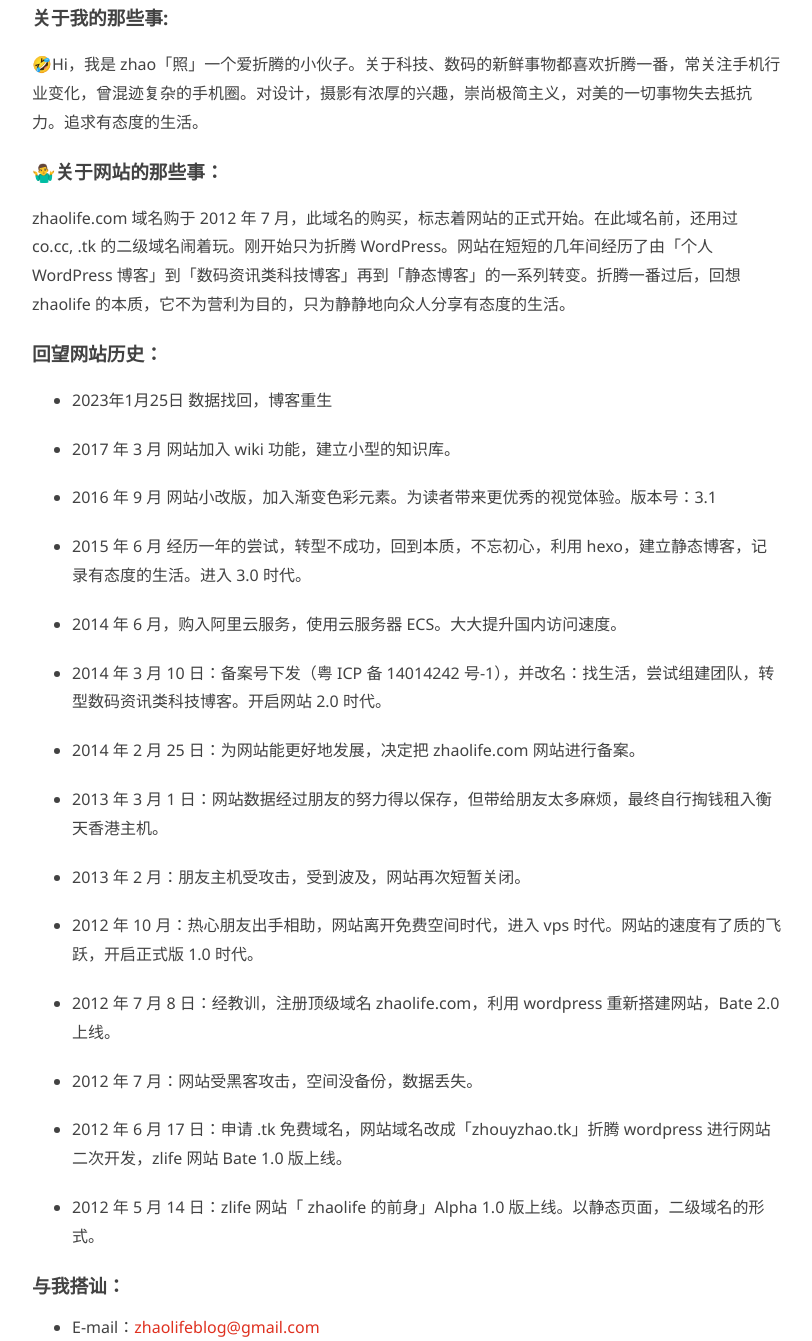
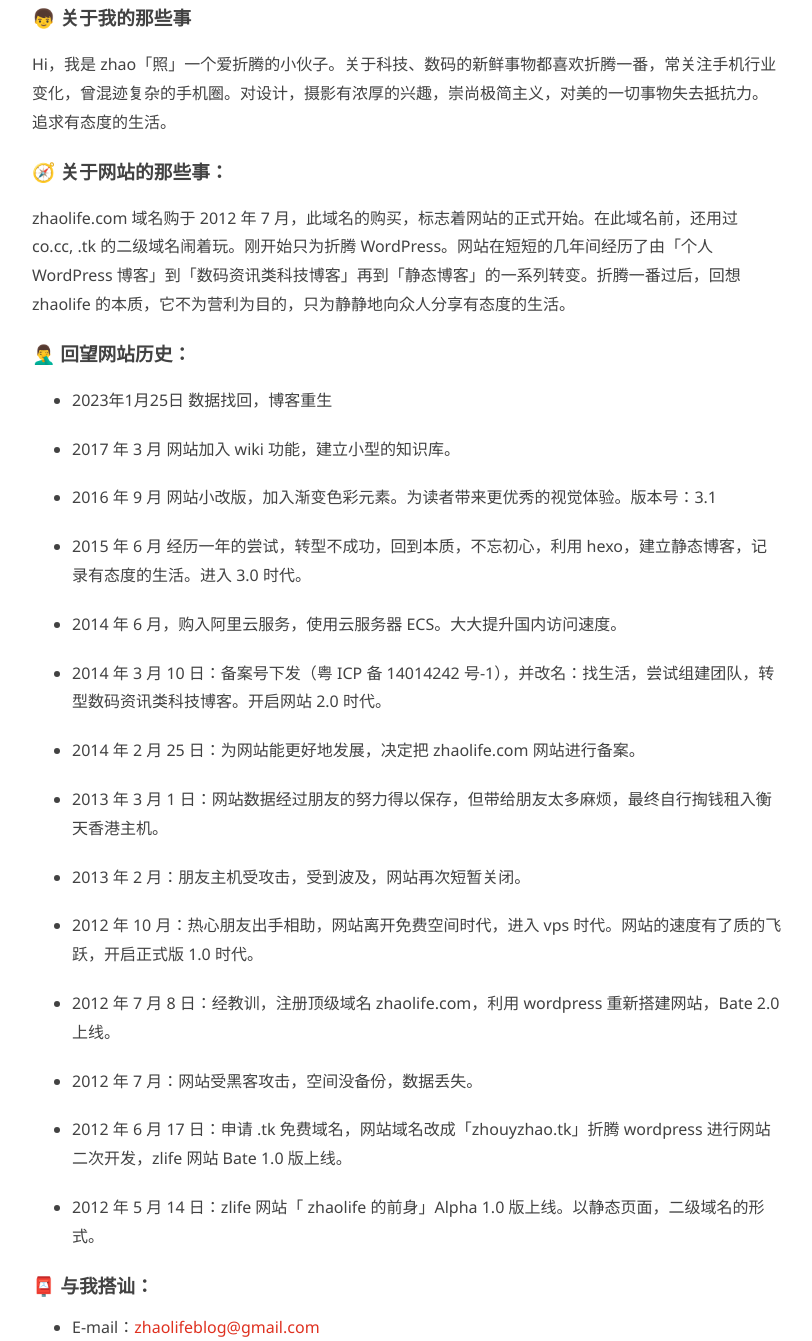
Before and after one commit to zhouyzhao/zhaolife.github.io, a plain HTML site: page about/index.html in a window 1280 px wide. Shown: the part 328-1669 px from the top of the page, without its empty margins (233-1045 px from the left). Drawn offline with Linux system fonts and the light colour scheme.

Commit message:
Site updated: 2023-01-27 22:47:15

```diff
--- a/about/index.html
+++ b/about/index.html
@@ -84,9 +84,9 @@
   <div class="article-content">
     <div class="entry">
 
-        <h3 id="关于我的那些事"><a href="#关于我的那些事" class="headerlink" title="关于我的那些事:"></a>关于我的那些事:</h3><p>🤣Hi，我是 zhao「照」一个爱折腾的小伙子。关于科技、数码的新鲜事物都喜欢折腾一番，常关注手机行业变化，曾混迹复杂的手机圈。对设计，摄影有浓厚的兴趣，崇尚极简主义，对美的一切事物失去抵抗力。追求有态度的生活。</p>
-<h3 id="🤷‍♂️关于网站的那些事："><a href="#🤷‍♂️关于网站的那些事：" class="headerlink" title="🤷‍♂️关于网站的那些事："></a>🤷‍♂️关于网站的那些事：</h3><p>zhaolife.com 域名购于 2012 年 7 月，此域名的购买，标志着网站的正式开始。在此域名前，还用过 co.cc, .tk 的二级域名闹着玩。刚开始只为折腾 WordPress。网站在短短的几年间经历了由「个人 WordPress 博客」到「数码资讯类科技博客」再到「静态博客」的一系列转变。折腾一番过后，回想 zhaolife 的本质，它不为营利为目的，只为静静地向众人分享有态度的生活。</p>
-<h3 id="回望网站历史："><a href="#回望网站历史：" class="headerlink" title="回望网站历史："></a>回望网站历史：</h3><ul>
+        <h3 id="👦-关于我的那些事"><a href="#👦-关于我的那些事" class="headerlink" title="👦 关于我的那些事"></a>👦 关于我的那些事</h3><p>Hi，我是 zhao「照」一个爱折腾的小伙子。关于科技、数码的新鲜事物都喜欢折腾一番，常关注手机行业变化，曾混迹复杂的手机圈。对设计，摄影有浓厚的兴趣，崇尚极简主义，对美的一切事物失去抵抗力。追求有态度的生活。</p>
+<h3 id="🧭-关于网站的那些事："><a href="#🧭-关于网站的那些事：" class="headerlink" title="🧭 关于网站的那些事："></a>🧭 关于网站的那些事：</h3><p>zhaolife.com 域名购于 2012 年 7 月，此域名的购买，标志着网站的正式开始。在此域名前，还用过 co.cc, .tk 的二级域名闹着玩。刚开始只为折腾 WordPress。网站在短短的几年间经历了由「个人 WordPress 博客」到「数码资讯类科技博客」再到「静态博客」的一系列转变。折腾一番过后，回想 zhaolife 的本质，它不为营利为目的，只为静静地向众人分享有态度的生活。</p>
+<h3 id="🤦‍♂️-回望网站历史："><a href="#🤦‍♂️-回望网站历史：" class="headerlink" title="🤦‍♂️ 回望网站历史："></a>🤦‍♂️ 回望网站历史：</h3><ul>
 <li><p>2023年1月25日 数据找回，博客重生</p>
 </li>
 <li><p>2017 年 3 月 网站加入 wiki 功能，建立小型的知识库。</p>
@@ -116,8 +116,8 @@
 <li><p>2012 年 5 月 14 日：zlife 网站「 zhaolife 的前身」Alpha 1.0 版上线。以静态页面，二级域名的形式。</p>
 </li>
 </ul>
-<h3 id="与我搭讪："><a href="#与我搭讪：" class="headerlink" title="与我搭讪："></a>与我搭讪：</h3><ul>
-<li>E-mail：<a href="mailto:&#122;&#104;&#x61;&#111;&#x6c;&#x69;&#102;&#101;&#x62;&#108;&#111;&#103;&#64;&#103;&#x6d;&#97;&#105;&#108;&#x2e;&#99;&#x6f;&#109;">&#122;&#104;&#x61;&#111;&#x6c;&#x69;&#102;&#101;&#x62;&#108;&#111;&#103;&#64;&#103;&#x6d;&#97;&#105;&#108;&#x2e;&#99;&#x6f;&#109;</a></li>
+<h3 id="📮-与我搭讪："><a href="#📮-与我搭讪：" class="headerlink" title="📮 与我搭讪："></a>📮 与我搭讪：</h3><ul>
+<li>E-mail：<a href="mailto:&#122;&#104;&#97;&#111;&#108;&#x69;&#102;&#x65;&#98;&#108;&#111;&#x67;&#x40;&#x67;&#x6d;&#x61;&#105;&#x6c;&#x2e;&#99;&#x6f;&#109;">&#122;&#104;&#97;&#111;&#108;&#x69;&#102;&#x65;&#98;&#108;&#111;&#x67;&#x40;&#x67;&#x6d;&#x61;&#105;&#x6c;&#x2e;&#99;&#x6f;&#109;</a></li>
 </ul>
 
 
```
